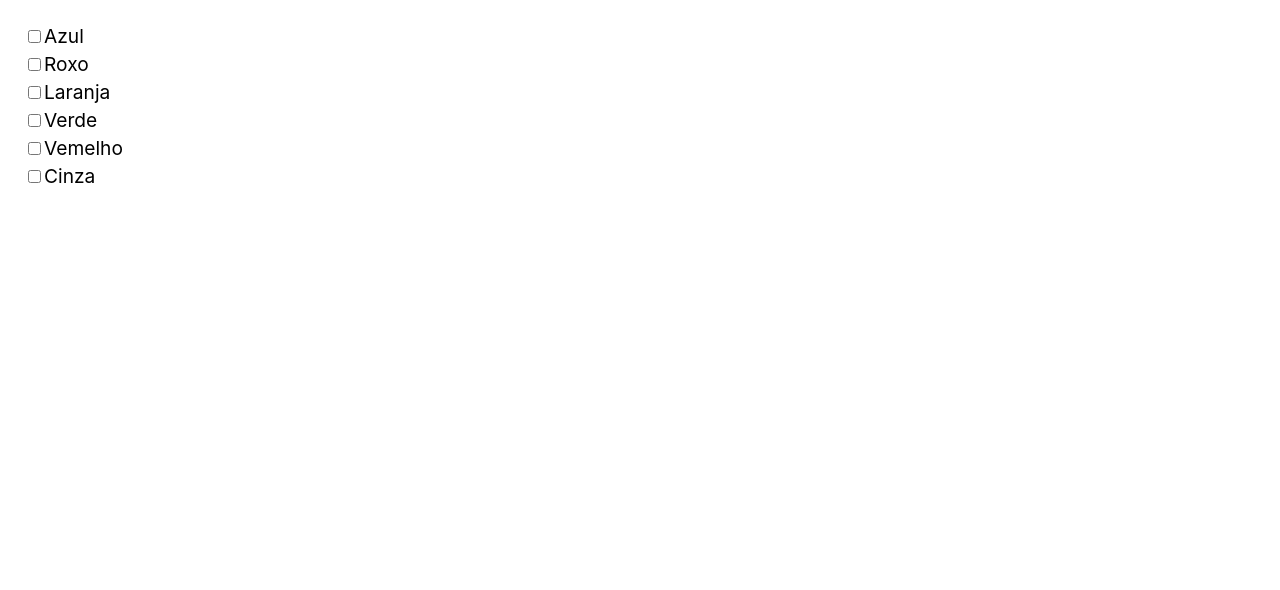
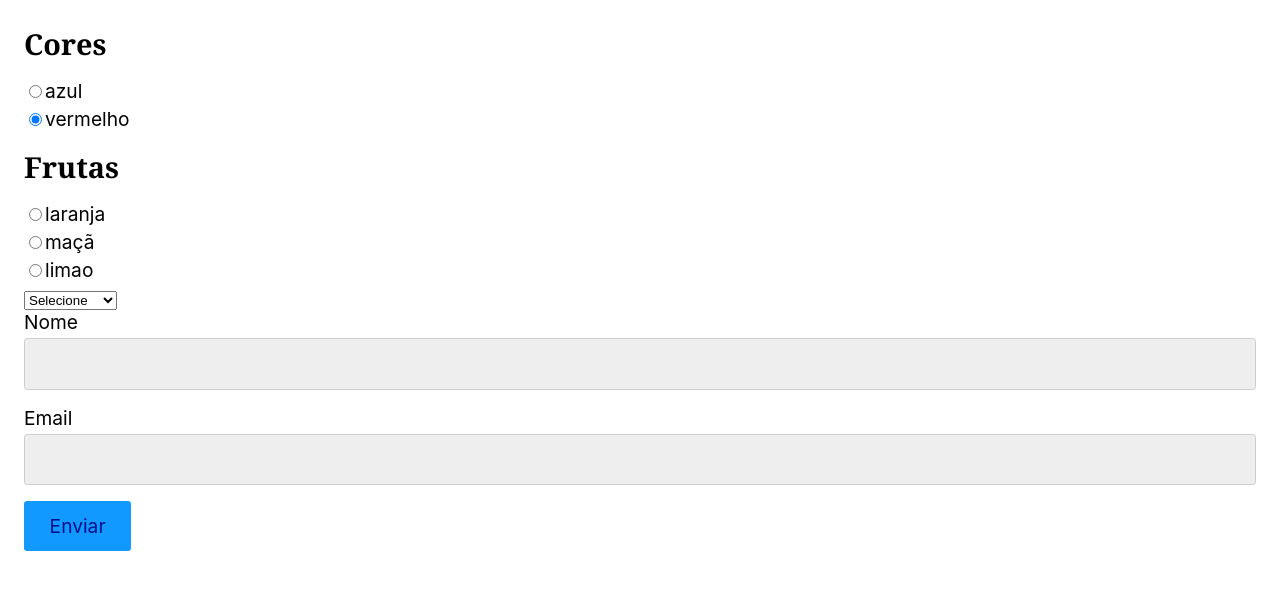
Before and after one commit to viniciosComerciante/react-origamid, a React (Create React App) app: page / in a window 1280 px wide. Shown: the top 590 px of the page. Built offline with nearby package versions, Linux system fonts and the light colour scheme.

Commit message:
finalizada aula sobre componente Radio

```diff
--- a/src/App.js
+++ b/src/App.js
@@ -1,36 +1,29 @@
-import React from "react";
+import React from 'react'
+import Input from './Form/Input'
+import Radio from './Form/Radio';
+import Select from './Form/Select';
 
 const App = () => {
-  const [cores, setCores] = React.useState([]);
 
-  function handleChange({ target }) {
-    console.log(target, target.checked)
-    if(target.checked){
-      setCores([...cores, target.value])
-    }else{
-      setCores(cores.filter(cor => cor !== target.value))
-    }
-
-
-  }
-
-  const coresArray = ['azul', 'roxo', 'laranja', 'verde', 'vemelho', 'cinza'];
-
-  console.log(cores);
+  const [nome, setNome] = React.useState('');
+  const [email, setEmail] = React.useState('');
+  const [produto, setProduto] = React.useState('');
+  const [cor, setCor] = React.useState('vermelho');
+  const [fruta, setFruta] = React.useState('');
 
   return (
-    <form action="">
+    <form >
 
-      {coresArray.map(cor=>{
-        return (
-          <label key={cor} style={{textTransform: 'capitalize'}}>
-            <input type="checkbox" value={cor} checked={cores.includes(cor)} onChange={handleChange}/>
-            {cor}
-          </label>
-        )
-      })}
+      <h2>Cores</h2>
+      <Radio options={['azul', 'vermelho']} value ={cor} setValue={setCor}></Radio>
+      <h2>Frutas</h2>
+      <Radio options={['laranja', 'maçã', 'limao']} value ={fruta} setValue={setFruta}></Radio>
+      <Select options={['smartphone', 'tablet']} value={produto} setValue={setProduto}></Select>
+      <Input id="nome" label="Nome" value={nome} setValue={setNome} required></Input>
+      <Input id="email" label="Email" value={email} setValue={setEmail} required></Input>
+      <button>Enviar</button>
     </form>
-  );
-};
+  )
+}
 
-export default App;
+export default App
--- /dev/null
+++ b/src/Form/Input.js
@@ -0,0 +1,20 @@
+import React from "react";
+
+const Input = ({ label, id, value, setValue, ...props}) => {
+  return (
+    <>
+      <label htmlFor={id}>{label}</label>
+      <input
+        id={id}
+        type="text"
+        value={value}
+        onChange={(e) => {
+          setValue(e.target.value);
+        }}
+        {...props}
+      />
+    </>
+  );
+};
+
+export default Input;
--- /dev/null
+++ b/src/Form/Radio.js
@@ -0,0 +1,24 @@
+import React from "react";
+
+const Radio = ({ options, value, setValue, ...props }) => {
+  return (
+    <>
+      {options.map((option) => (
+        <label key={option}>
+          <input
+            type="radio"
+            value={option}
+            checked={value === option}
+            onChange={(e)=>{
+                setValue(e.target.value)
+            }}
+            {...props}
+          />
+          {option}
+        </label>
+      ))}
+    </>
+  );
+};
+
+export default Radio;
--- /dev/null
+++ b/src/Form/Select.js
@@ -0,0 +1,17 @@
+import React from "react";
+
+const Select = ({ options, value, setValue, ...props}) => {
+  return (
+    <select value={value} onChange={({target})=>{
+        console.log(target)
+        setValue(target.value)
+    }} {...props}>
+        <option value="" disabled>Selecione</option>
+      {options.map((option) => (
+        <option key={option} value={option}>{option}</option>
+      ))}
+    </select>
+  );
+};
+
+export default Select;
```
